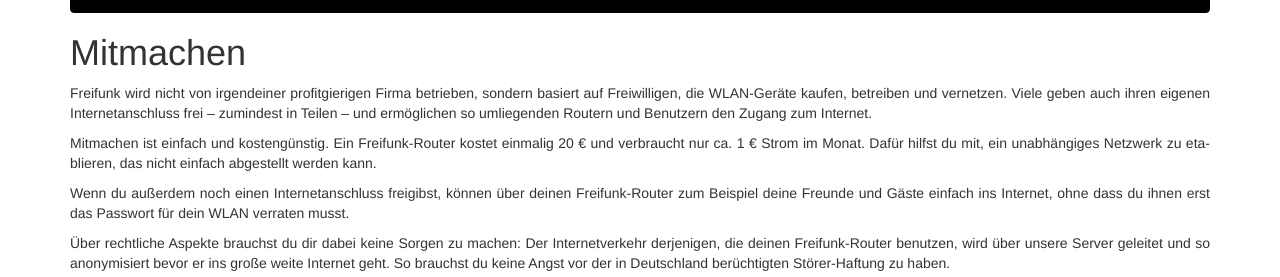
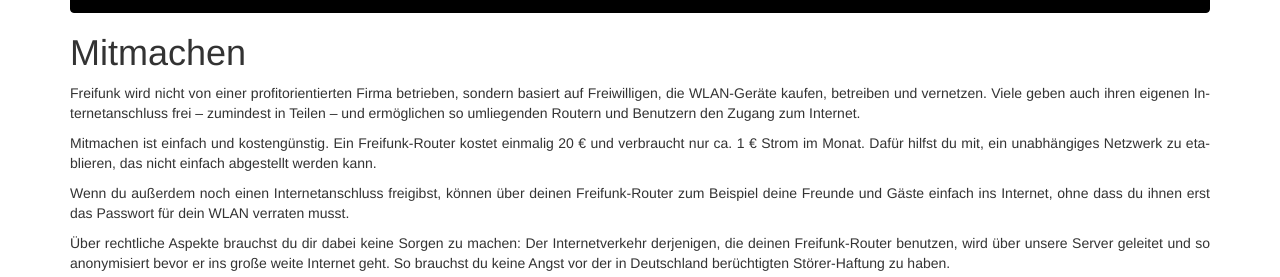
Before and after one commit to FreifunkBremen/bremen.freifunk.net, a Jekyll site: the page built from mitmachen.md, in a window 1280 px wide, cut to the strip 199-476 px from the top of the page. Built offline with Jekyll 4.4.1, drawn with Linux system fonts in a browser that asks for light colours; nearby versions of some CDN libraries; Markdown is read by kramdown in place of the engine named in the settings.

Commit message:
Update mitmachen.md
neue Anleitung verlinkt

```diff
--- a/mitmachen.md
+++ b/mitmachen.md
@@ -4,7 +4,7 @@
 ---
 # Mitmachen
 
-Freifunk wird nicht von irgendeiner profitgierigen Firma betrieben, sondern basiert auf Freiwilligen, die WLAN-Geräte kaufen, betreiben und vernetzen. Viele geben auch ihren eigenen Internetanschluss frei – zumindest in Teilen – und ermöglichen so umliegenden Routern und Benutzern den Zugang zum Internet.
+Freifunk wird nicht von einer profitorientierten Firma betrieben, sondern basiert auf Freiwilligen, die WLAN-Geräte kaufen, betreiben und vernetzen. Viele geben auch ihren eigenen Internetanschluss frei – zumindest in Teilen – und ermöglichen so umliegenden Routern und Benutzern den Zugang zum Internet.
 
 Mitmachen ist einfach und kostengünstig. Ein Freifunk-Router kostet einmalig 20 € und verbraucht nur ca. 1 € Strom im Monat. Dafür hilfst du mit, ein unabhängiges Netzwerk zu etablieren, das nicht einfach abgestellt werden kann.
 
@@ -32,7 +32,7 @@
 
 Eine [Liste mit noch mehr unterstützten Modellen](http://wiki.bremen.freifunk.net/Unterstuetzte-Router) findest du im Wiki.
 
-Lade dir anschließend die passende [Firmware] herunter und spiele sie nach [dieser Anleitung](http://wiki.bremen.freifunk.net/Firmware-flashen) auf den Router.
+Lade dir anschließend die passende [Firmware] herunter und spiele sie nach [dieser Anleitung](http://wiki.bremen.freifunk.net/Anleitung) auf den Router.
 
 [hshb]: http://hackerspace-bremen.de/anfahrt/
 [Mailingliste]: mailto:liste@bremen.freifunk.net
```
